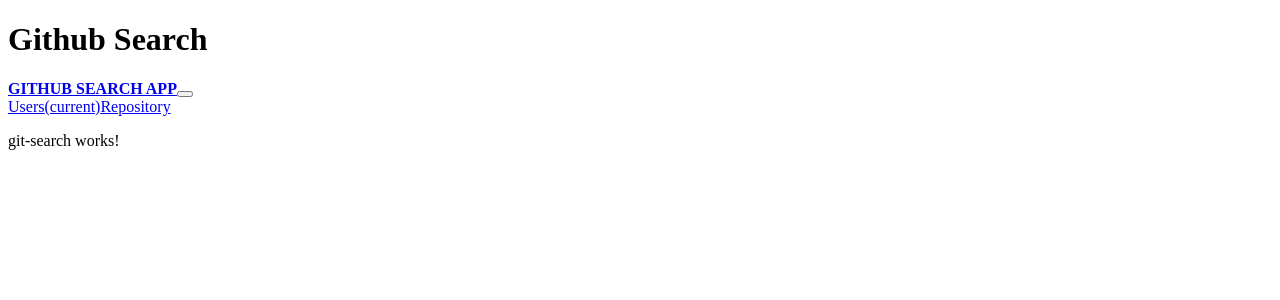
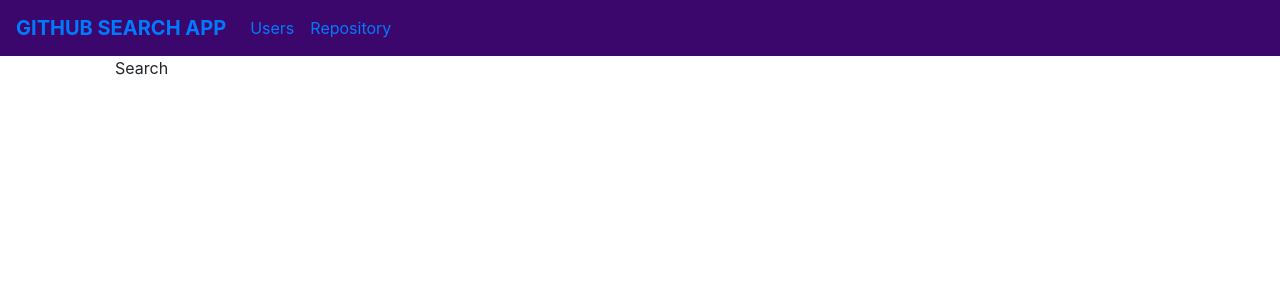
Before and after one commit to kezabrenda/Github-Search, an Angular app: page /gitSearch in a window 1280 px wide. Shown: the top 300 px of the page. Built offline with nearby package versions, Linux system fonts and the light colour scheme.

Commit message:
add redifined codes

```diff
--- a/src/app/app-routing.module.ts
+++ b/src/app/app-routing.module.ts
@@ -2,11 +2,9 @@
 import { Routes, RouterModule } from '@angular/router';
 
 import { GitSearchComponent } from './git-search/git-search.component';
-import { RoutingComponent } from './routing/routing.component';
 
 const routes: Routes = [
   { path: 'gitSearch', component: GitSearchComponent},
-  { path: 'routing', component: RoutingComponent},
 ];
 
 @NgModule({
--- a/src/app/app.component.html
+++ b/src/app/app.component.html
@@ -1,5 +1,4 @@
 <div>
-  <h1> Github Search </h1>
   <app-navbar></app-navbar>
   <router-outlet></router-outlet>
 </div>
--- a/src/app/app.module.ts
+++ b/src/app/app.module.ts
@@ -1,5 +1,6 @@
 import { BrowserModule } from '@angular/platform-browser';
 import { NgModule } from '@angular/core';
+import { FormsModule } from '@angular/forms';
 
 import { AppRoutingModule } from './app-routing.module';
 import { AppComponent } from './app.component';
@@ -18,7 +19,8 @@
   ],
   imports: [
     BrowserModule,
-    AppRoutingModule
+    AppRoutingModule,
+    FormsModule
   ],
   providers: [],
   bootstrap: [AppComponent]
--- a/src/app/git-search/git-search.component.html
+++ b/src/app/git-search/git-search.component.html
@@ -1 +1,5 @@
-<p>git-search works!</p>
+<div class="container">
+    <div class="col-md-6">
+        <app-search-form></app-search-form>
+    </div>
+</div>
--- a/src/app/navbar/navbar.component.css
+++ b/src/app/navbar/navbar.component.css
@@ -0,0 +1,4 @@
+.navbar-expand-lg{
+    color: black;
+    background-color: rgb(60, 7, 109);
+}
--- a/src/app/navbar/navbar.component.html
+++ b/src/app/navbar/navbar.component.html
@@ -1,4 +1,4 @@
-<nav class="navbar navbar-expand-lg navbar-dark bg-dark">
+<nav class="navbar navbar-expand-lg">
     <a class="navbar-brand" routerLink="users"><b>GITHUB SEARCH APP</b></a>
     <button class="navbar-toggler" type="button" data-toggle="collapse" data-target="#navbarNavAltMarkup" aria-controls="navbarNavAltMarkup" aria-expanded="false" aria-label="Toggle navigation">
       <span class="navbar-toggler-icon"></span>
--- a/src/app/search-form/search-form.component.html
+++ b/src/app/search-form/search-form.component.html
@@ -1 +1,5 @@
-<p>search-form works!</p>
+<div class="container">
+    <div class="row">
+        <div class="col-md-6">Search</div>
+    </div>
+</div>
--- a/src/styles.css
+++ b/src/styles.css
@@ -1 +1 @@
-/* You can add global styles to this file, and also import other style files */
+@import "~bootstrap/dist/css/bootstrap.css";
```
Also changed, not shown: src/app/git-search/git-search.component.ts (+10 -1 lines), src/app/user.ts (+10 -0 lines).
